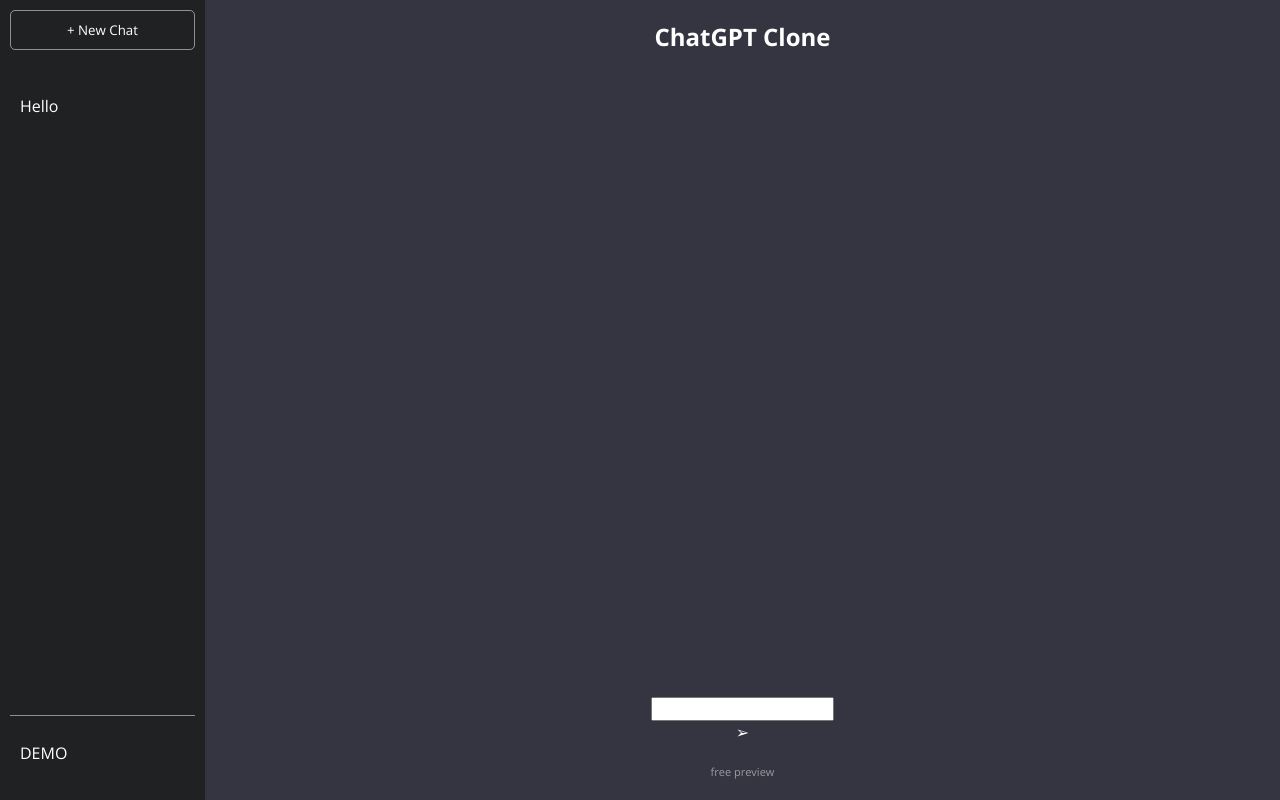
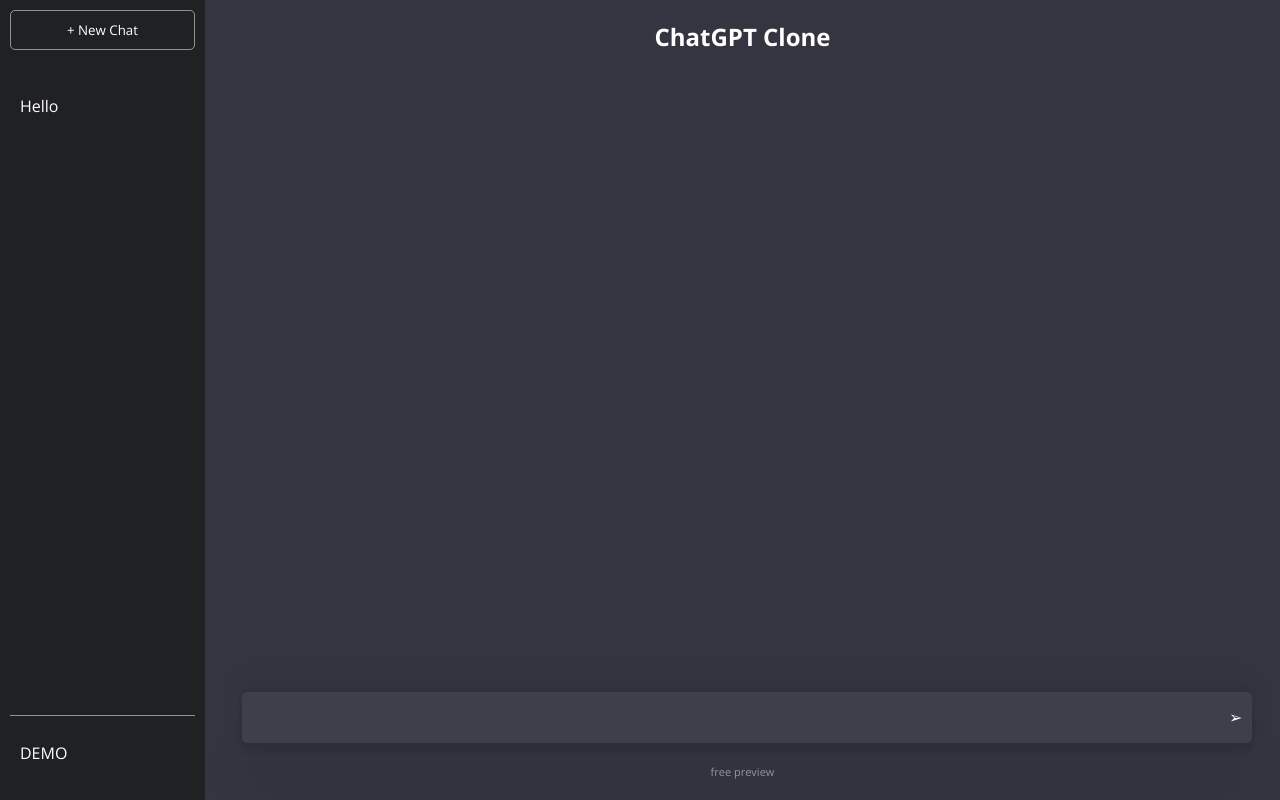
Before and after one commit to AnkurKumar77/react-chatGPT-clone, a React (Vite) app: page / in a window 1280 px wide. Built offline with nearby package versions, Linux system fonts and the light colour scheme.

Commit message:
customizating styles for main section

```diff
--- a/src/App.css
+++ b/src/App.css
@@ -69,3 +69,41 @@
     font-size: 11px;
     padding:10px;
 }
+
+.bottom-section {
+    width:100%;
+    display: flex;
+    flex-direction: column;
+    justify-content: center;
+    align-items: center;
+}
+.input-container {
+    position:relative;
+    width: 100%;
+    max-width: 1000px;
+}
+
+input {
+    width: 100%;
+    border:none;
+    font-size: 20px;
+    background-color: rgba(255,255,255,0.05);
+    padding : 12px 5px;
+    border-radius:5px;
+    box-shadow: rgba(0,0,0,0.05) 0 54px 55px,
+                rgba(0,0,0,0.05) 0 -12px 30px,
+                rgba(0,0,0,0.05) 0 4px 6px,
+                rgba(0,0,0,0.05) 0 12px 3px,
+                rgba(0,0,0,0.05) 0 -3px 5px;
+}
+
+input:focus {
+    outline : none;
+}
+
+#submit {
+    position: absolute;
+    right: 0;
+    bottom: 15px;
+    cursor: pointer;
+}
```
